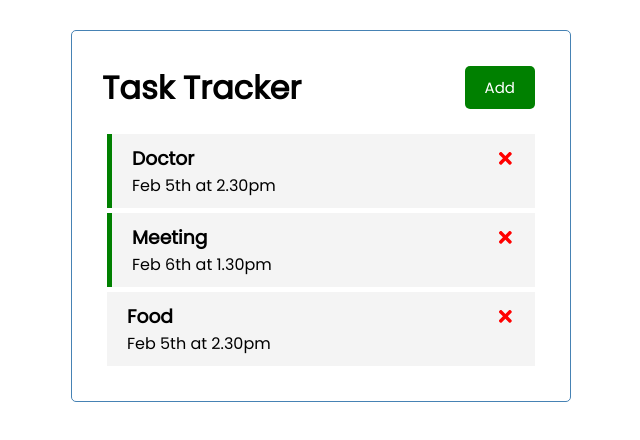
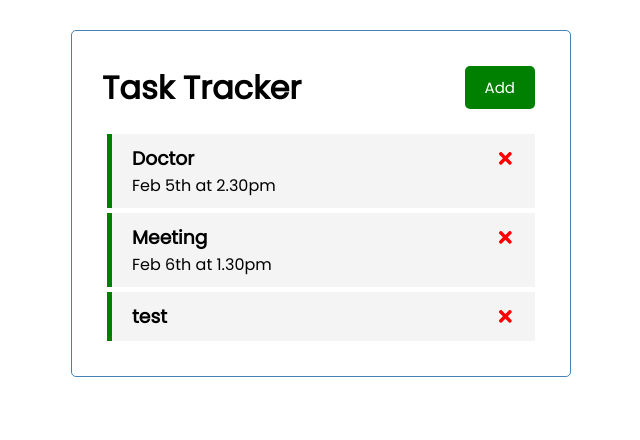
Before and after one commit to tomso11/task-tracker, a React (Create React App) app: page / in a window 1280 px wide. Shown: the top 440 px of the page, without its empty margins (319-959 px from the left). Built offline with nearby package versions, Linux system fonts and the light colour scheme; data requests are answered from the project's data file.

Commit message:
add server communication

```diff
--- /dev/null
+++ b/db.json
@@ -0,0 +1,22 @@
+{
+  "tasks": [
+    {
+      "id": 1,
+      "text": "Doctor",
+      "day": "Feb 5th at 2.30pm",
+      "reminder": true
+    },
+    {
+      "id": 2,
+      "text": "Meeting",
+      "day": "Feb 6th at 1.30pm",
+      "reminder": true
+    },
+    {
+      "text": "test",
+      "day": "",
+      "reminder": true,
+      "id": 3
+    }
+  ]
+}
--- a/package.json
+++ b/package.json
@@ -6,6 +6,7 @@
     "@testing-library/jest-dom": "^5.16.1",
     "@testing-library/react": "^12.1.2",
     "@testing-library/user-event": "^13.5.0",
+    "json-server": "^0.17.0",
     "react": "^17.0.2",
     "react-dom": "^17.0.2",
     "react-icons": "^4.3.1",
@@ -16,7 +17,9 @@
     "start": "react-scripts start",
     "build": "react-scripts build",
     "test": "react-scripts test",
-    "eject": "react-scripts eject"
+    "eject": "react-scripts eject",
+    "server": "json-server --watch db.json --port 5000"
+
   },
   "eslintConfig": {
     "extends": [
--- a/src/App.js
+++ b/src/App.js
@@ -2,43 +2,51 @@
 import Header from './components/Header';
 import Tasks from './components/Tasks';
 import './App.css';
-import { useState } from 'react';
+import { useState,useEffect } from 'react';
 import AddTask from './components/AddTask';
 
 
 function App() {
   const [showAddTask, setShowAddTask] = useState(false)
 
-  const [tasks, setTasks] = useState([
-    {
-        id: 1,
-        text : 'Doctor',
-        day : 'Feb 5th at 2.30pm',
-        reminder: true,
-    },
-    {
-        id: 2,
-        text : 'Meeting',
-        day : 'Feb 6th at 1.30pm',
-        reminder: true,
-    },
-    {
-        id: 3,
-        text : 'Food',
-        day : 'Feb 5th at 2.30pm',
-        reminder: false,
-    },
-])
+  const [tasks, setTasks] = useState([])
+
+  useEffect(() => {
+    const getTasks = async() => {
+      const tasksFromServer = await fetchTasks()
+      setTasks(tasksFromServer)
+    }
+    getTasks()
+  }, [])
+
+// Fetch Tasks
+const fetchTasks = async () =>{
+  const res = await fetch('http://localhost:5000/tasks')
+  const data = await res.json()
+
+  return data
+}
+
 
 // Add Task
-const addTask = (task) => {
-  const id = Math.floor(Math.random() * 10000 )+ 1
-  const newTask = {id, ...task}
-  setTasks([...tasks, newTask])
+const addTask = async (task) => {
+  const res = await fetch(`http://localhost:5000/tasks`, {
+    method: 'POST',
+    headers : {
+      'Content-type' : 'application/json'
+    },
+    body: JSON.stringify(task)
+  })
+
+  const data = await res.json()
+  setTasks([...tasks, data])
 }
 
-//Delete Task
-const deleteTask = (id) => {
+// Delete Task
+const deleteTask = async (id) => {
+  await fetch(`http://localhost:5000/tasks/${id}`, {
+    method: 'DELETE',
+  })
   setTasks(tasks.filter((task) => task.id !==id))
 }
 
```
Also changed, not shown: 1 other file (tests, documents, lock files or other folders).
